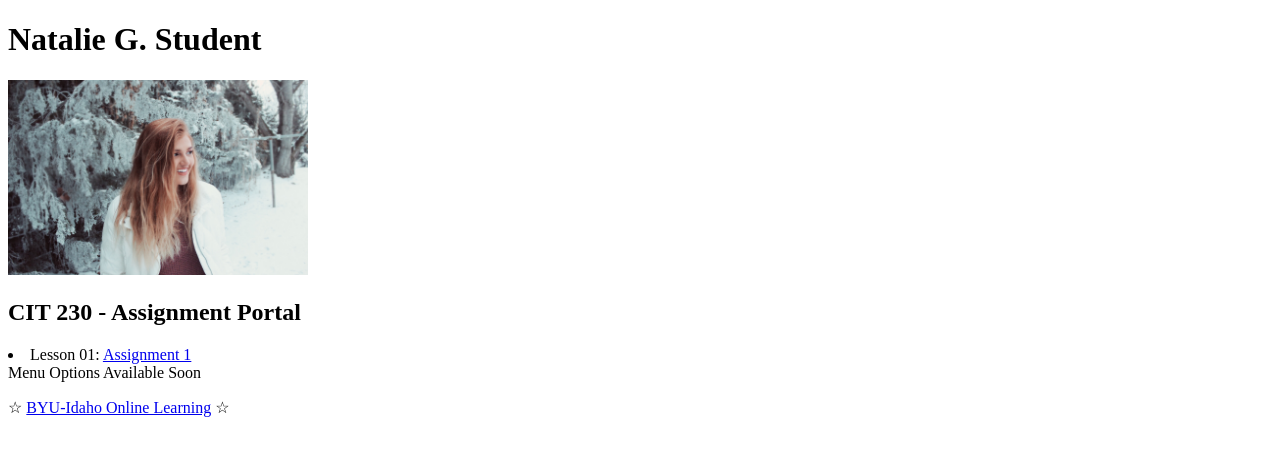
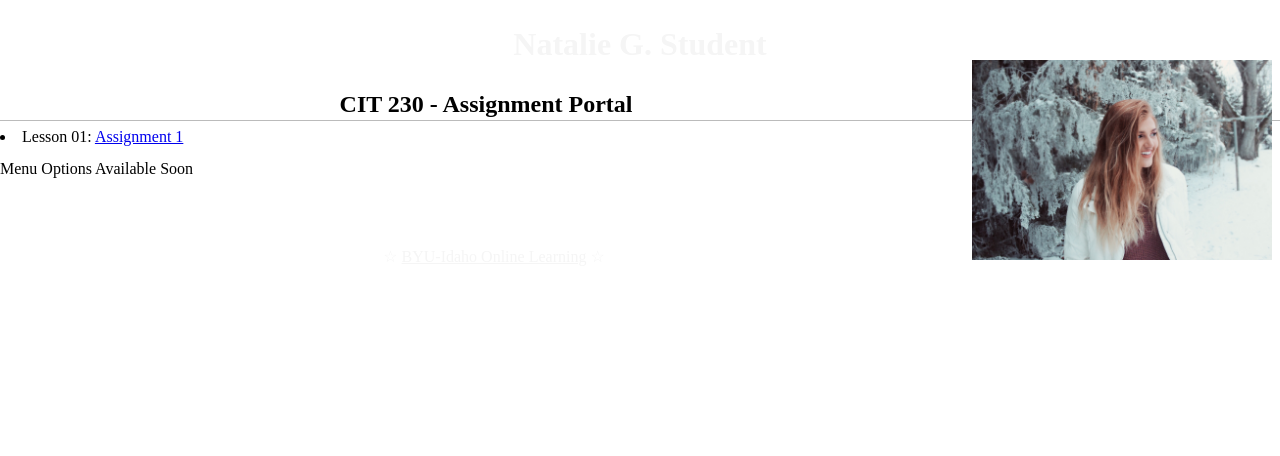
Before and after one commit to natalierae325/natalierae325.github.io, a plain HTML site: page index.html in a window 1280 px wide. Drawn offline with Linux system fonts and the light colour scheme; files whose address does not match are found by name.

Commit message:
updated index

```diff
--- a/index.html
+++ b/index.html
@@ -1,15 +1,17 @@
 <!doctype html>
-<html lang='en-us'>
+<html lang="en-us">
+    <head>
         <meta charset="utf-8">
         <meta name="viewport" content="width=device-width, initial-scale=1">
         <title>CIT 230 Assignment Portal | Natalie G. Student | BYU-Idaho</title>
         <meta name="description" content="... ">
- <head>
+        <link rel="stylesheet" href="styles/main.css">
+    </head>
     <body>
         <header>
              <h1> Natalie G. Student</h1>
-            <p><img src="C:\Users\natal\OneDrive\Documents\CIT230-L1\images\IMG_6210.JPG" width = "300" height = "195" alt = "Profile Picture"></p>
-
+            <p><img src="images/IMG_6210.JPG" width="300" height="195" alt="Profile Picture"></p>
+        </header>
             <h2>CIT 230 - Assignment Portal </h2>
             <li>Lesson 01: <a href="#">Assignment 1</a></li>
             <nav>Menu Options Available Soon
@@ -19,7 +21,7 @@
         </footer>
                 </main>
             </nav>
-            </header>
+
      </body>
-  </head>
+
 </html>
--- /dev/null
+++ b/styles/main.css
@@ -0,0 +1,45 @@
+/* CIT 230 - Assignment Portal CSS Template */
+/* You may use #HEX or color names */
+
+/* * is a wildcard referring to all elements. */
+* { margin: 0; box-sizing: border-box; }
+
+body {
+    font-size: 16px;
+    line-height: 32px;
+    font-family: /* Ubuntu, sans-serif */;
+    color: /* #xxxxxx */;
+}
+
+h1 {
+    font-size: /* x.xrem  (rem is a unit of measure) */;
+    color: /* #xxxxxx */;
+}
+
+h2 {
+    font-size: /* x.xrem */;
+    text-align: center;
+    border-bottom: 1px solid #bbb;
+}
+
+header, main, footer {
+    margin: 1.25rem auto;
+    padding: .5rem;
+    max-width: /* xxxpx (px = pixel is a unit of measure)  */;
+}
+
+header, footer, footer a {
+    text-align: center;
+    background-color: /* */;
+    color: whitesmoke;
+}
+
+header img {
+    width: /*  */;
+    height: auto;
+    float: right;
+}
+
+footer {
+    font-size: /* smaller */;
+}
```
Lines whose indentation alone changed are shown as unchanged.
